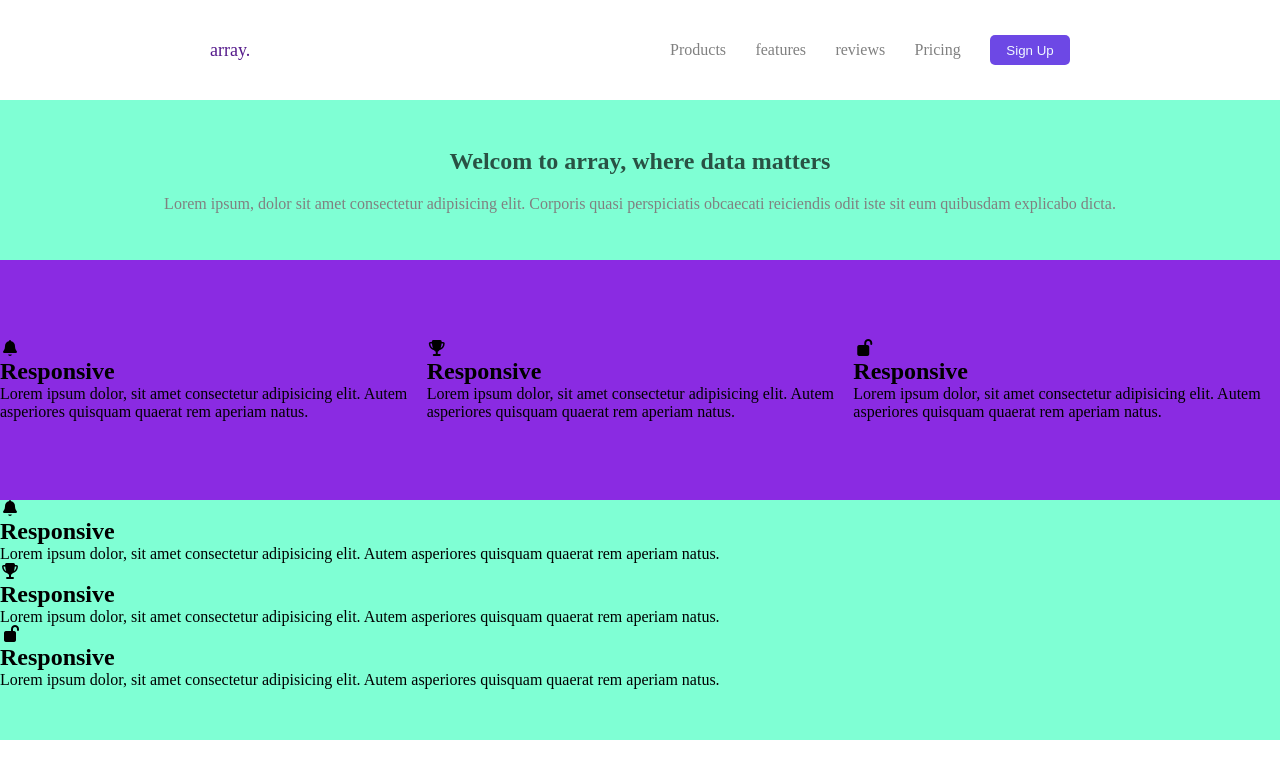
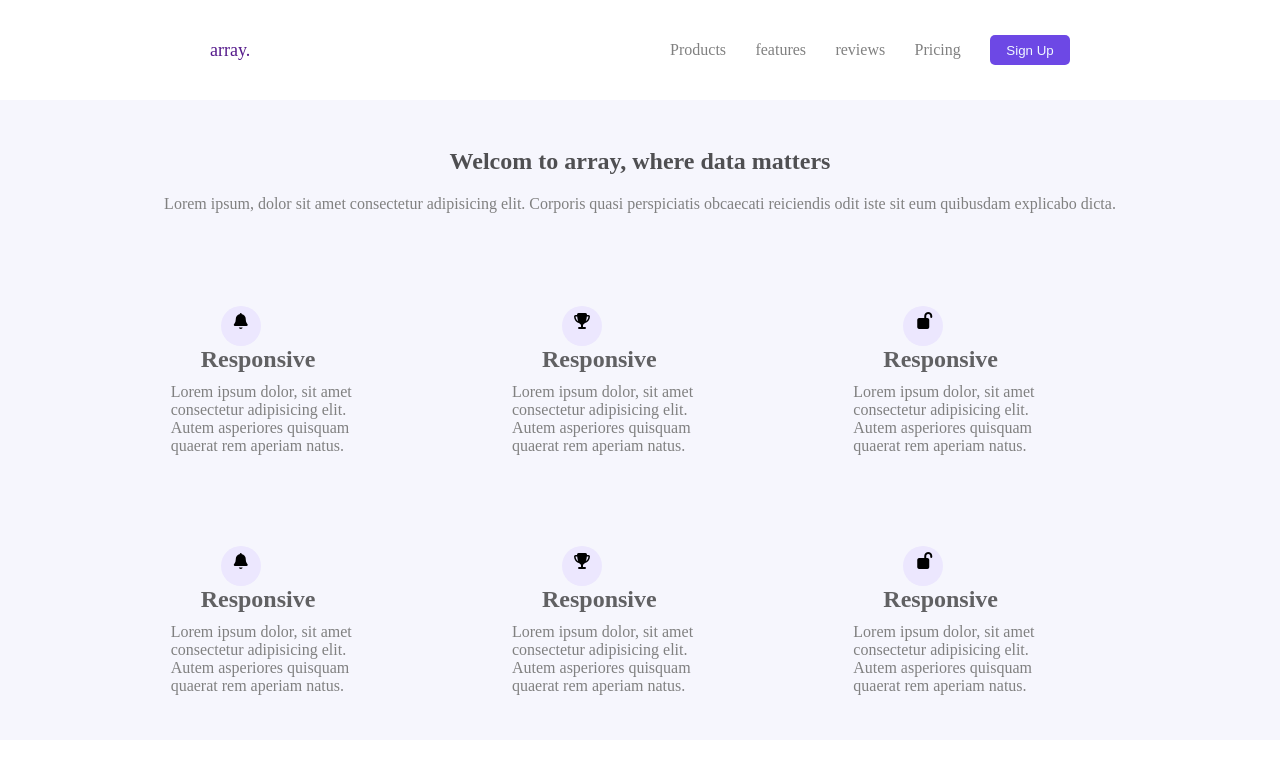
Before and after one commit to ahmeeed404/challenge, a plain HTML site: page index.html in a window 1280 px wide. Drawn offline with Linux system fonts and the light colour scheme.

Commit message:
section 3 is finich

```diff
--- a/index.html
+++ b/index.html
@@ -48,8 +48,8 @@
                 <p>Lorem ipsum dolor, sit amet consectetur adipisicing elit. Autem asperiores quisquam quaerat rem aperiam natus.</p>
             </div>
         </div>
-        <div>
-              <div>
+        <div class="secound-div">
+              <div >
                 <i class="fa-solid fa-bell"></i>
                 <h2>Responsive</h2>
                 <p>Lorem ipsum dolor, sit amet consectetur adipisicing elit. Autem asperiores quisquam quaerat rem aperiam natus.</p>
--- a/public/style/style.css
+++ b/public/style/style.css
@@ -35,7 +35,7 @@
 .section3{
     width: 100vw;
     height: 80vh;
-    background-color: aquamarine;
+    background-color:#F6F6FD;
 }
 .first-div{
     width: 100;
@@ -53,10 +53,31 @@
     color: grey;
 }
 .secound-div{
-    width: 100%;
+    width: 80%;
     height: 30vh;
-    background-color: blueviolet;
     display: flex;
     justify-content: space-around;
     align-items: center;
+    margin-left: 100px;
 }
+.secound-div p{
+    width: 200px;
+    color: grey;
+}
+.secound-div  i{
+    margin-left: 50px;
+    padding-bottom: 10px;
+    width: 40px;
+    height: 40px;
+    border-radius: 50%;
+    background-color: #ECE7FE;
+    display: flex;
+    align-items: center;
+    justify-content: center;
+
+}
+.secound-div h2{
+    padding-left: 30px;
+    padding-bottom: 10px;
+    color: rgba(0, 0, 0, 0.608);
+}
```
